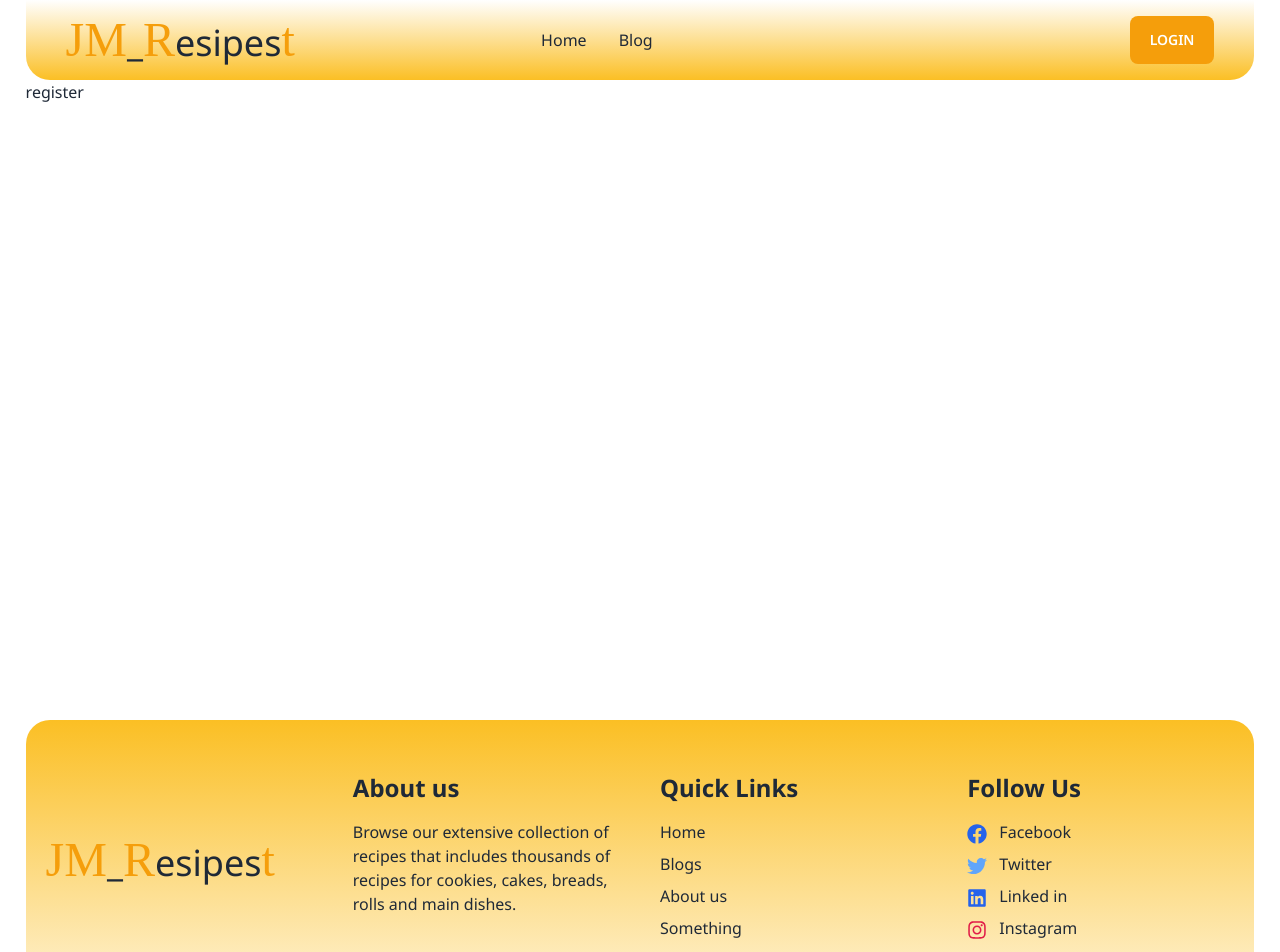
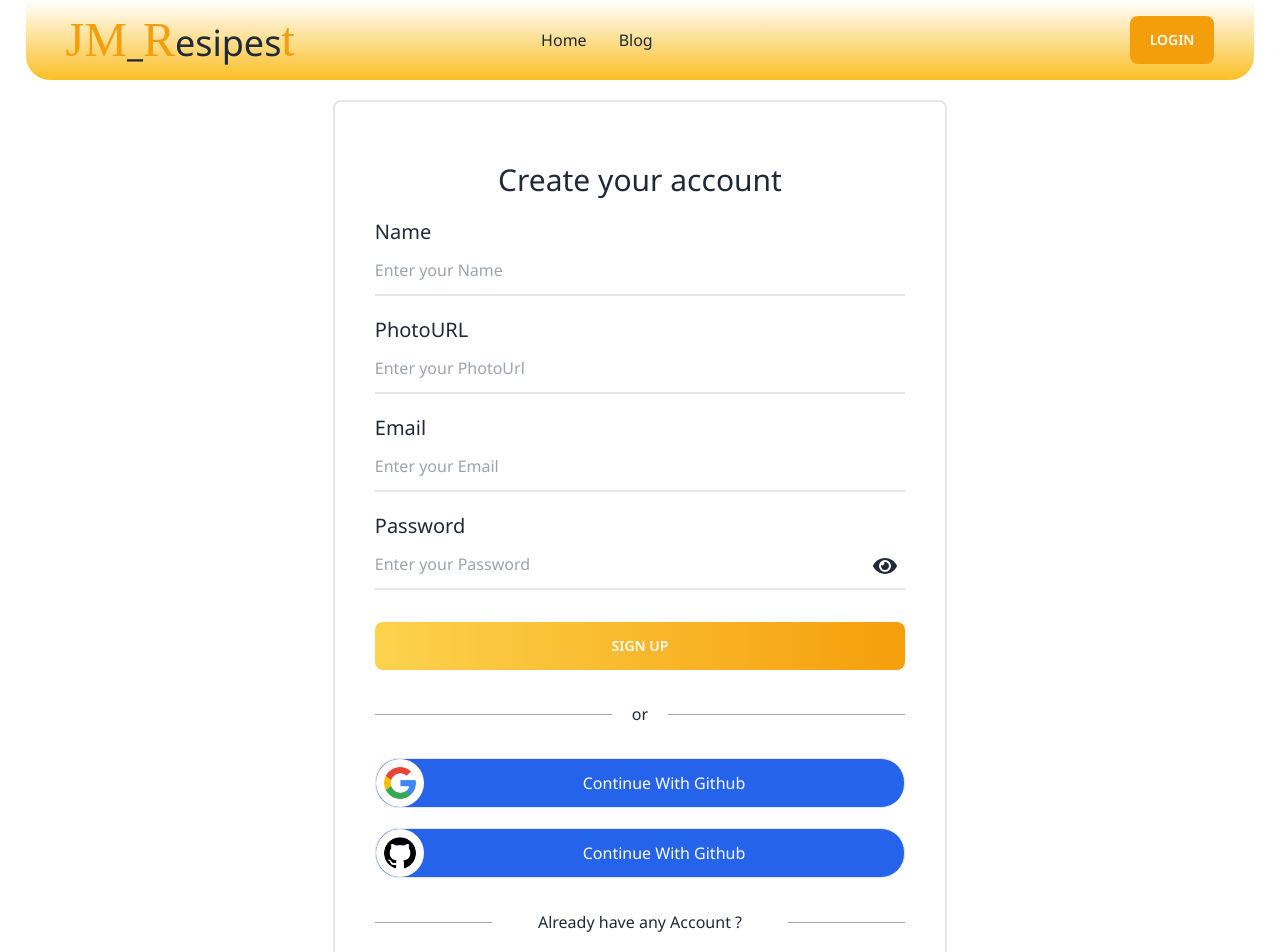
Before and after one commit to jmjubaer/jm-recipest-client, a React (Vite) app: page /register in a window 1280 px wide. Shown: the top 952 px of the page. Built offline with nearby package versions, Linux system fonts and the light colour scheme; a web font is replaced by a local one.

Commit message:
complete sign up  page design

```diff
--- a/src/Page/Login.jsx
+++ b/src/Page/Login.jsx
@@ -1,8 +1,12 @@
-import React from "react";
+import React, { useState } from "react";
 import Glogo from '../assets/google.png'
 import Gitlogo from '../assets/git-hub.png'
 import { Link } from "react-router-dom";
+import { FaEyeSlash,FaEye } from "react-icons/fa";
+
+
 const Login = () => {
+  const [show,setShow] = useState(false);
   return (
     <div className="min-h-screen my-5 flex items-center justify-center">
         <div className="w-1/2 border-2 rounded-lg p-10">
@@ -11,7 +15,14 @@ const Login = () => {
                 <label className="block mt-5 text-xl" htmlFor="email">Email</label>
                 <input className="block border-b-2 outline-0 py-3 w-full" placeholder="Enter your Email" type="email" name="email" id="email" />
                 <label className="block mt-5 text-xl" htmlFor="password">Password</label>
-                <input className="block border-b-2 outline-0 py-3 w-full" placeholder="Enter your Password" type="password" name="password" id="password" />
+                <div className="relative">
+                    <input className="block border-b-2 outline-0 py-3 w-full" placeholder="Enter your Password" type={show ? "text" : "password"} name="password" id="password" />
+                    <span className='absolute text-2xl bottom-3 right-2 cursor-pointer' onClick={()=> setShow(!show)}>
+                    {
+                        show ? <FaEyeSlash /> : <FaEye/>
+                    }
+                        </span>
+                </div>
                 <input className="btn w-full btn_gradient mt-8" type="submit" value="Login" />
             </form>
 
@@ -37,7 +48,7 @@ const Login = () => {
                 <span className="leading-normal col-span-2 text-center">Don't have any Account ?</span>
                 <div className="w-full h-px bg-gray-400"></div>
             </div>
-            <Link><button className="btn mx-auto block w-1/2 rounded-3xl btn_gradient">Sign Up</button></Link>
+            <Link to="/register"><button className="btn mx-auto block w-1/2 rounded-3xl btn_gradient">Sign Up</button></Link>
         </div>
     </div>
   );
--- a/src/Page/Resgister.jsx
+++ b/src/Page/Resgister.jsx
@@ -1,10 +1,65 @@
-import React from 'react';
+import React, { useState } from 'react';
+import { Link } from 'react-router-dom';
+import Glogo from '../assets/google.png'
+import Gitlogo from '../assets/git-hub.png'
+import { FaEyeSlash,FaEye } from "react-icons/fa";
 
 const Resgister = () => {
+    const [show,setShow] = useState(false);
+
+
     return (
-        <div>
-            register
+    <div className="min-h-screen my-5 flex items-center justify-center">
+        <div className="w-1/2 border-2 rounded-lg p-10">
+            <h2 className="text-3xl text-center my-5">Create your account</h2>
+            <form className="">
+                <label className="block mt-5 text-xl" htmlFor="name">Name</label>
+                <input className="block border-b-2 outline-0 py-3 w-full" placeholder="Enter your Name" type="name" name="name" id="name" />
+
+                <label className="block mt-5 text-xl" htmlFor="photoUrl">PhotoURL</label>
+                <input className="block border-b-2 outline-0 py-3 w-full" placeholder="Enter your PhotoUrl" type="text" name="photoUrl" id="photoUrl" />
+
+
+                <label className="block mt-5 text-xl" htmlFor="email">Email</label>
+                <input className="block border-b-2 outline-0 py-3 w-full" placeholder="Enter your Email" type="email" name="email" id="email" />
+
+                <label className="block mt-5 text-xl" htmlFor="password">Password</label>
+                <div className="relative">
+                    <input className="block border-b-2 outline-0 py-3 w-full" placeholder="Enter your Password" type={show ? "text" : "password"} name="password" id="password" />
+                    <span className='absolute text-2xl bottom-3 right-2 cursor-pointer' onClick={()=> setShow(!show)}>
+                    {
+                        show ? <FaEyeSlash /> : <FaEye/>
+                    }
+                        </span>
+                </div>
+                <input className="btn w-full btn_gradient mt-8" type="submit" value="Sign Up" />
+            </form>
+
+            <div className="flex items-center gap-5 my-8">
+                <div className="w-full h-px bg-gray-400"></div>
+                <span className="leading-normal">or</span>
+                <div className="w-full h-px bg-gray-400"></div>
+            </div>
+
+            <div className="text-white">
+                <button className="border rounded-3xl w-full bg-blue-600 flex items-center">
+                   <div className="p-2 rounded-full bg-white"> <img src={Glogo} className="w-8 h-8 rounded-full inline-block" alt="" /> </div>
+                    <span className="flex-grow">Continue With Github</span>
+                </button>
+                <button className="border rounded-3xl w-full bg-blue-600 flex items-center mt-5">
+                   <div className="p-2 rounded-full bg-white"> <img src={Gitlogo} className="w-8 h-8 rounded-full inline-block" alt="" /> </div>
+                    <span className="flex-grow">Continue With Github</span>
+                </button>
+            </div>
+
+            <div className="grid grid-cols-4 items-center gap-5 my-8">
+                <div className="w-full h-px bg-gray-400"></div>
+                <span className="leading-normal col-span-2 text-center">Already have any Account ?</span>
+                <div className="w-full h-px bg-gray-400"></div>
+            </div>
+            <Link to="/login"><button className="btn mx-auto block w-1/2 rounded-3xl btn_gradient">Sign In</button></Link>
         </div>
+    </div>
     );
 };
 
```
